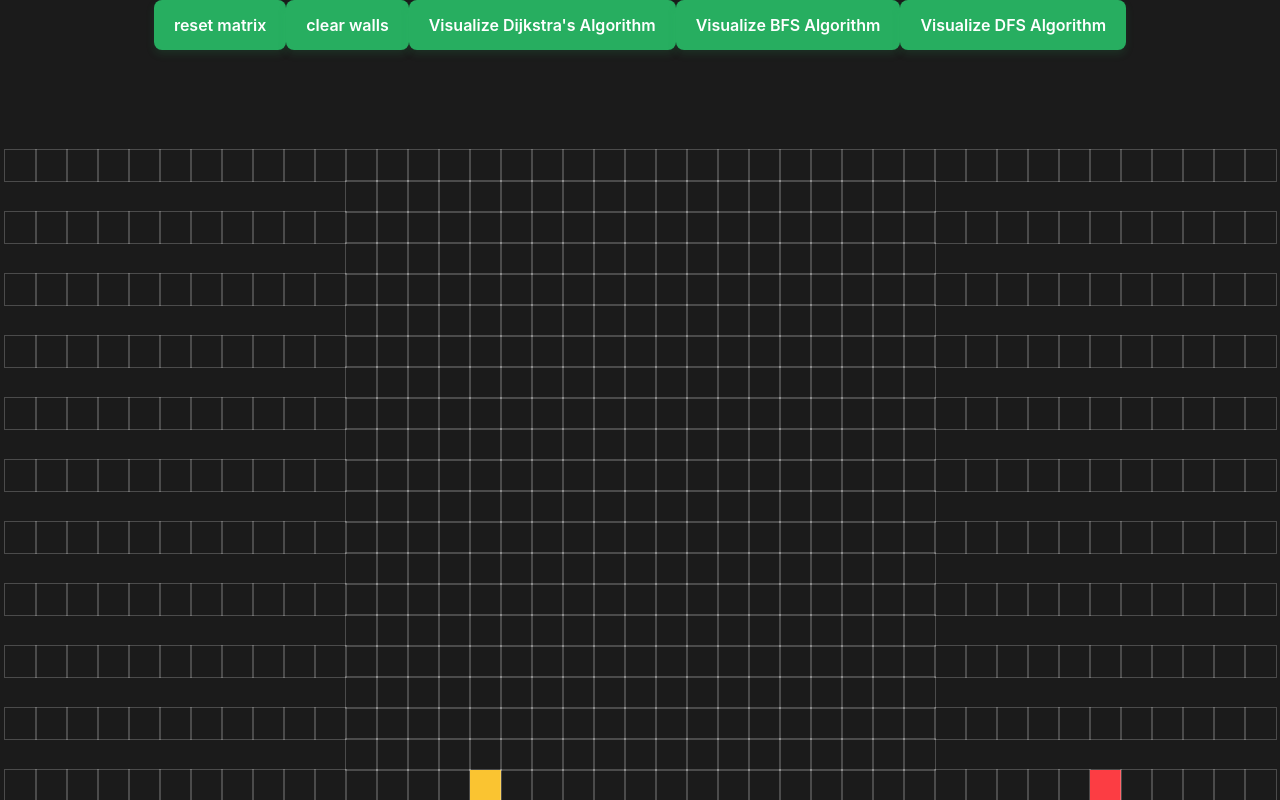
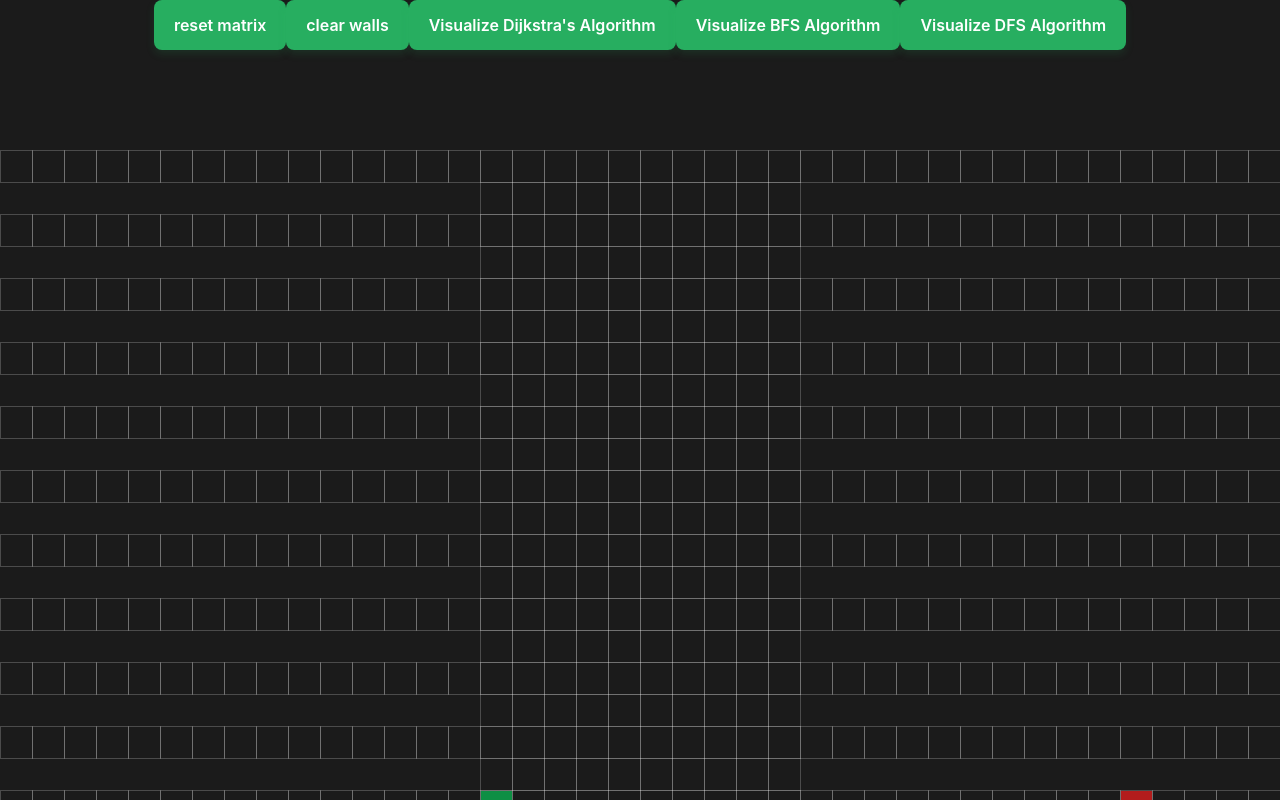
Before and after one commit to AmitHalpert/path-simulator, a React (Create React App) app: page / in a window 1280 px wide. Shown: the top 800 px of the page. Built offline with nearby package versions, Linux system fonts and the light colour scheme.

Commit message:
Changed matrix colors

```diff
--- a/src/PathSimulator/Node/Node.css
+++ b/src/PathSimulator/Node/Node.css
@@ -2,16 +2,17 @@
   width: 31px;
   height: 31px;
   outline: 0.5px solid #ffffff36;
+  margin: 0.5px ;
   display: inline-block;
   vertical-align:middle;
 }
 
 .node-finish {
-  background-color: #fc3d43;
+  background-color: #e01d1dc4;
 }
 
 .node-start {
-  background-color: #fac431
+  background-color: rgb(14, 143, 68);
 
 }
 
@@ -34,24 +35,25 @@
   }
 
   50% {
-    background-color: #F8333C
+    background-color: rgba(17, 104, 217, 0.75);
   }
 
   75% {
     transform: scale(1.2);
-    background-color: #FCAB10
+    background-color: rgba(0, 217, 159, 0.75);
   }
 
   100% {
     transform: scale(1);
-    background-color: #44AF69;
-
+    background-color: rgba(0, 190, 218, 0.75);
   }
 }
 
 .node-wall {
-  background-color: #2275c9e8;
+  background-color: #fcba03;
 }
+
+
 
 .node-shortest-path {
   animation-name: shortestPath;
@@ -67,16 +69,16 @@
 @keyframes shortestPath {
   0% {
     transform: scale(0.6);
-    background-color: rgb(255, 254, 106);
+    background-color: #cf2541;
   }
 
   50% {
     transform: scale(1.2);
-    background-color: rgb(255, 254, 106);
+    background-color: #cf2541;
   }
 
   100% {
     transform: scale(1);
-    background-color: rgb(255, 254, 106);
+    background-color: #cf2541;
   }
 }
--- a/src/PathSimulator/PathSimulator.jsx
+++ b/src/PathSimulator/PathSimulator.jsx
@@ -1,16 +1,15 @@
 import React, {Component} from 'react';
 import Node from './Node/Node';
-import {dijkstra, getShortestPathOrderDijkstra} from '../algorithms/dijkstra';
+import {dijkstra, getShortestDijkstra} from '../algorithms/dijkstra';
 import {bfs, getShortestPathBFS} from '../algorithms/bfs';
 import {dfs, getShortestPathDFS} from '../algorithms/dfs';
-
 import './PathSimulator.css';
 
 var IsStartSelected = false;
 var isFinishSelected = false;
 
-const NUMBER_ROW = 27;
-const NUMBER_COL = 60;
+const NUMBER_ROW = 26;
+const NUMBER_COL = 50;
 
 var START_NODE_ROW = 10;
 var START_NODE_COL = 15;
@@ -32,7 +31,7 @@ export default class PathSimulator extends Component {
   }
 
   /////////////////
-  // USER INPUT
+  // user input handling
   /////////////////
 
   // user clicking a node
@@ -83,7 +82,7 @@ export default class PathSimulator extends Component {
 
 
   /////////////////
-  // CLEAR
+  // clear functions
   /////////////////
 
 
@@ -161,11 +160,11 @@ export default class PathSimulator extends Component {
     }
   }
 
-  animateDijkstra(visitedNodesInOrder, getShortestPathOrderDijkstra) {
+  animateDijkstra(visitedNodesInOrder, getShortestDijkstra) {
     for (let i = 0; i <= visitedNodesInOrder.length; i++) {
       if (i === visitedNodesInOrder.length) {
         setTimeout(() => {
-          this.animateShortestPath(getShortestPathOrderDijkstra);
+          this.animateShortestPath(getShortestDijkstra);
         }, 10 * i);
         return;
       }
@@ -201,7 +200,7 @@ export default class PathSimulator extends Component {
     const startNode = matrix[START_NODE_ROW][START_NODE_COL];
     const finishNode = matrix[FINISH_NODE_ROW][FINISH_NODE_COL];
     const visitedNodesInOrder = dijkstra(matrix, startNode, finishNode);
-    const nodesInShortestPathOrder = getShortestPathOrderDijkstra(finishNode);
+    const nodesInShortestPathOrder = getShortestDijkstra(finishNode);
     this.animateDijkstra(visitedNodesInOrder, nodesInShortestPathOrder);
   }
 
@@ -271,7 +270,7 @@ export default class PathSimulator extends Component {
 
 
 /////////////////
-// MATRIX
+// matrix
 /////////////////
 
 const getInitialMatrix = () => {
--- a/src/algorithms/dijkstra.js
+++ b/src/algorithms/dijkstra.js
@@ -54,7 +54,7 @@ function getAllTheNodes(matrix) {
 }
 
 // Backtracks from the finishNode to find the shortest path.
-export function getShortestPathOrderDijkstra(finishNode) {
+export function getShortestDijkstra(finishNode) {
   const nodesInShortestPathOrder = [];
   let currentNode = finishNode;
   while (currentNode !== null) {
```
